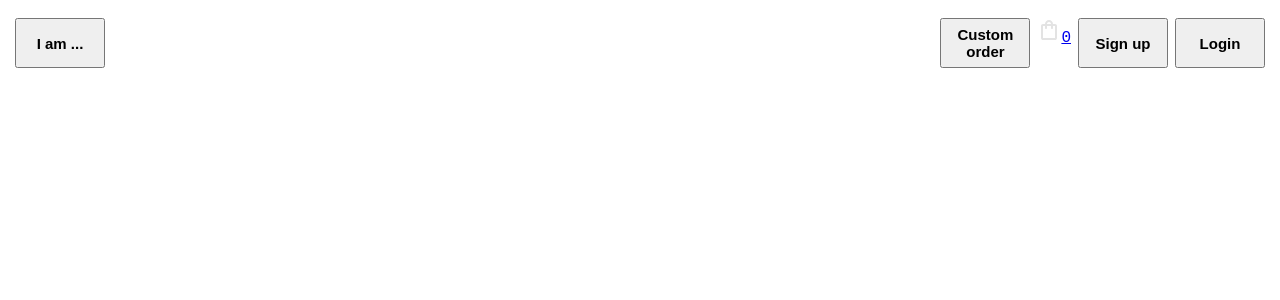
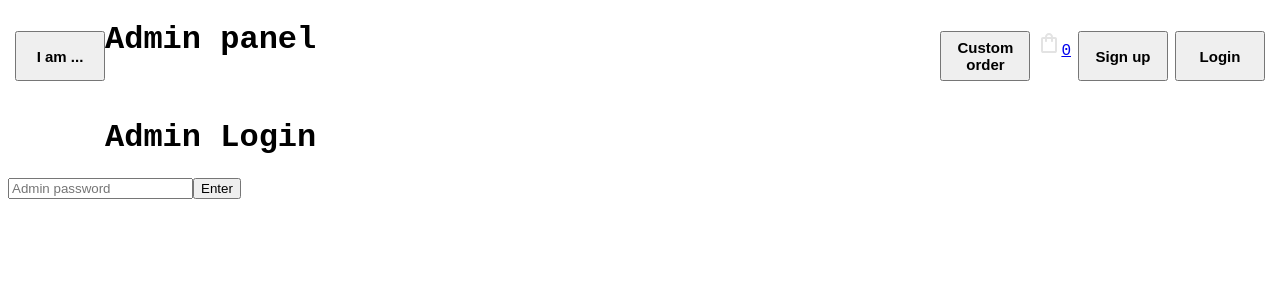
Before and after one commit to SilentStorm227/I-am, a React (Vite) app in the folder Frontend/I-am/: page /Admin in a window 1280 px wide. Shown: the top 300 px of the page. Built offline with nearby package versions, Linux system fonts and the light colour scheme.

Commit message:
custom order , adjustmewnts 4 - admin

```diff
--- a/Frontend/I-am/src/App.jsx
+++ b/Frontend/I-am/src/App.jsx
@@ -10,6 +10,7 @@ import Login from "./Pages/Login";
 import Signin from "./Pages/Signin";
 import Cart from "./Pages/Cart";
 import CustomOrders from "./Pages/Customorders";
+import Adminpage from './Pages/Adminpage';
 
 
 function App() {
@@ -28,6 +29,7 @@ function App() {
           <Route path='/Sign-in' element={<Signin />} />
           <Route path='/cart' element={<Cart />} />
           <Route path='/custom-orders' element={<CustomOrders />} />
+          <Route path='/Admin' element={<Adminpage />} />
         </Routes>
 
       </Router>
--- /dev/null
+++ b/Frontend/I-am/src/Pages/Adminpage.jsx
@@ -0,0 +1,36 @@
+import { useState } from "react";
+import Admin from "./Admin";
+
+function Adminpage() {
+    const [auth, setAuth] = useState(false);
+    const [password, setPassowrd] = useState("");
+
+    if(!auth){
+
+    return(
+        <div>
+            <h1>Admin panel</h1>
+            <br />
+            <h1>Admin Login</h1>
+
+        <input type="password" placeholder="Admin password" value={password} onChange={(e) => setPassowrd(e.target.value)} />
+
+        <button onClick={() => {
+            if (password === "Ilovecoding@2010"){
+                setAuth(true);
+            } else{
+                alert("You are not admin");
+            }
+        }}
+        >Enter</button>
+
+        </div>
+    );
+
+    }
+
+            <Admin />
+
+}
+
+export default Adminpage;
```
